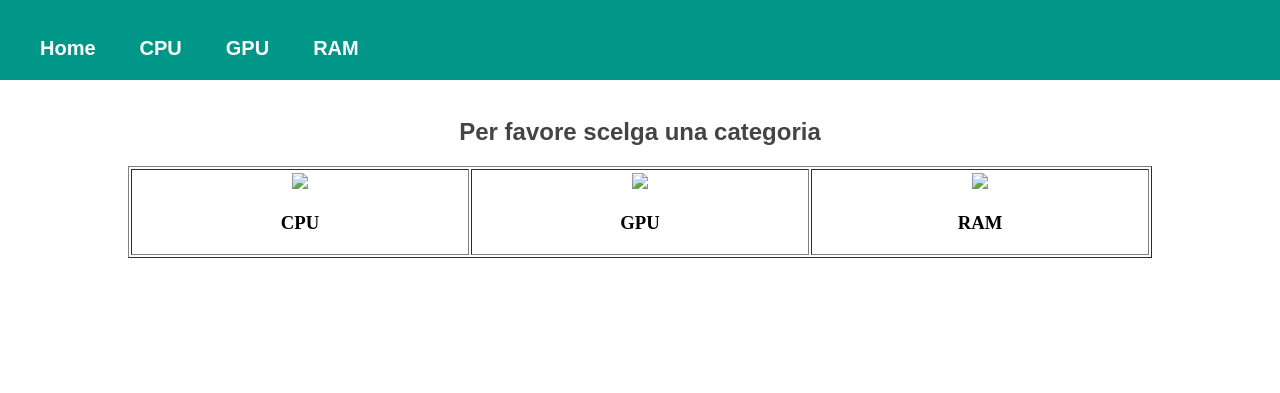
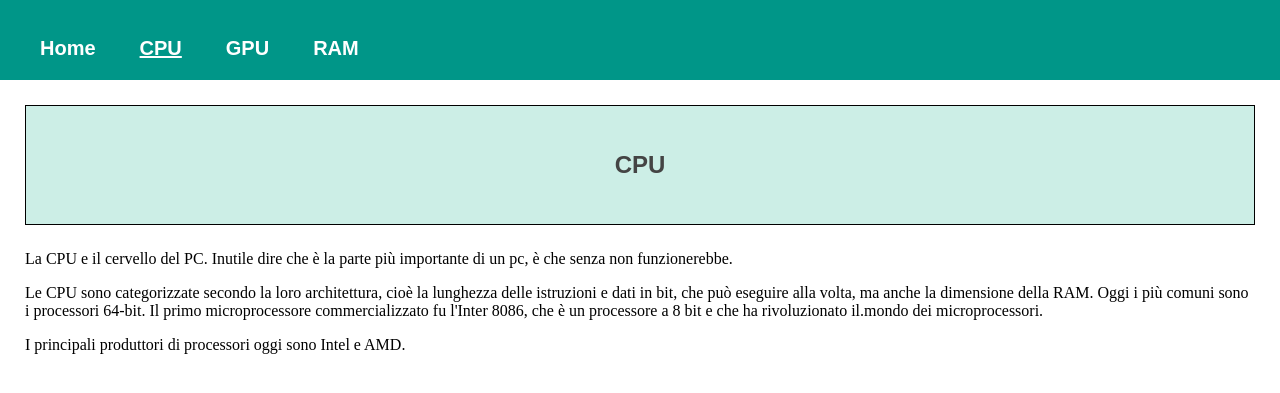
Before and after one commit to Ivaskuu/informatica_2017-2018, a plain HTML site: page componenti-pc/pagine/cpu.html in a window 1280 px wide. Shown: the part 81-474 px from the top of the page. Drawn offline with Linux system fonts and the light colour scheme; files that its build step writes are made by us from their sources.

Commit message:
Sito componenti pc dal telefono

```diff
--- a/componenti-pc/pagine/cpu.html
+++ b/componenti-pc/pagine/cpu.html
@@ -1,35 +1,21 @@
 <html>
   <head>
-    <link href="stile.css" rel="stylesheet"/>
+    <link href="..\stile.css" rel="stylesheet"/>
   </head>
   <body>
     <div class="navbar">
       <h1>I componenti di un PC</h1>
       <br>
-      <a href="http://www.google.com">Home</a>
-      <a href="http://www.facebook.com">CPU</a>
-      <a href="http://www.wikipedia.com">GPU</a>
-      <a href="http://www.youtube.com">RAM</a>
+      <a href="..\index.html">Home</a>
+      <a href="#" style="text-decoration: underline;">CPU</a>
+      <a href="gpu.html">GPU</a>
+      <a href="ram.html">RAM</a>
     </div>
-    <br>
-    <center>
-      <h2>Per favore scelga una categoria</h2>
-      <table border="1" width=80%>
-        <tr>
-          <td align="center">
-            <a href="pagine\cpu.html"><img src="immagini\cpu.jpg"></a>
-            <h3>CPU</h3>
-          </td>
-          <td align="center">
-            <a href="pagine\gpu.html"><img src="immagini\gpu.jpg"></a>
-            <h3>GPU</h3>
-          </td>
-          <td align="center">
-            <a href="pagine\ram.html"><img src="immagini\ram.jpg"></a>
-            <h3>RAM</h3>
-          </td>
-        </tr>
-      </table>
-    </center>
+    <div class="titoloCategoria"><h2>CPU</h2></div>
+    <div class="contenuto">
+      <p>La CPU e il cervello del PC. Inutile dire che è la parte più importante di un pc, è che senza non funzionerebbe.</p>
+      <p>Le CPU sono categorizzate secondo la loro architettura, cioè la lunghezza delle istruzioni e dati in bit, che può eseguire alla volta, ma anche la dimensione della RAM. Oggi i più comuni sono i processori 64-bit. Il primo microprocessore commercializzato fu l'Inter 8086, che è un processore a 8 bit e che ha rivoluzionato il.mondo dei microprocessori.</p>
+      <p>I principali produttori di processori oggi sono Intel e AMD.</p>
+    </div>
   </body>
 </html>
--- a/componenti-pc/stile.css
+++ b/componenti-pc/stile.css
@@ -34,3 +34,20 @@ h2
   color: #444444;
   font-family: Arial, Sans-Serif;
 }
+
+.titoloCategoria
+{
+  background-color: #cceee6;
+  color: #050;
+  font-weight: 200;
+  padding: 25px;
+  margin: 25px;
+  border: 1px solid black;
+  text-align: center;
+ // text-size: 50px;
+}
+
+.contenuto
+{
+  margin: 0px 25px;
+}
```
Also changed, not shown: componenti-pc/pagine/gpu.html (added, +22 -0 lines), componenti-pc/pagine/ram.html (added, +20 -0 lines).
